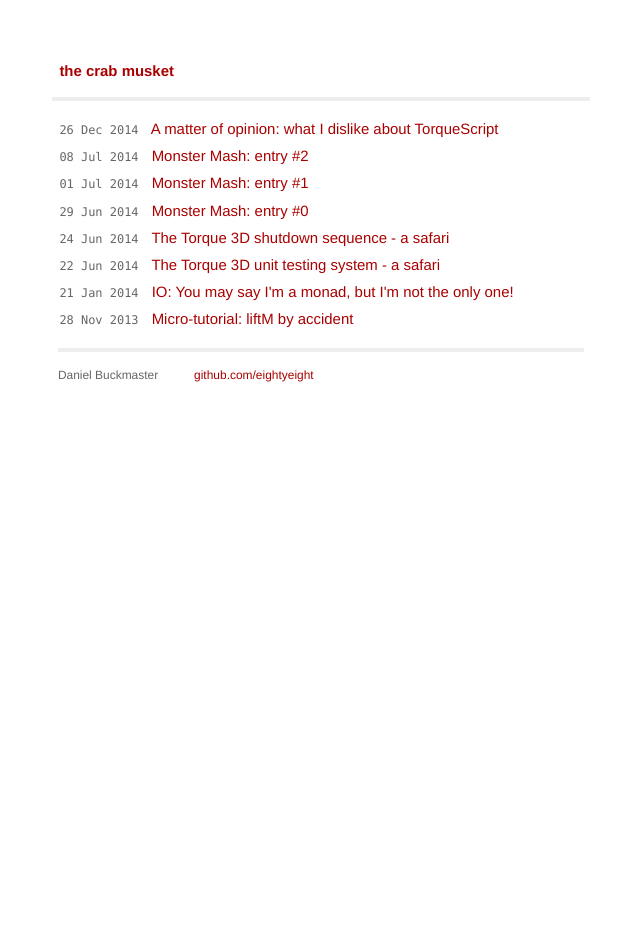
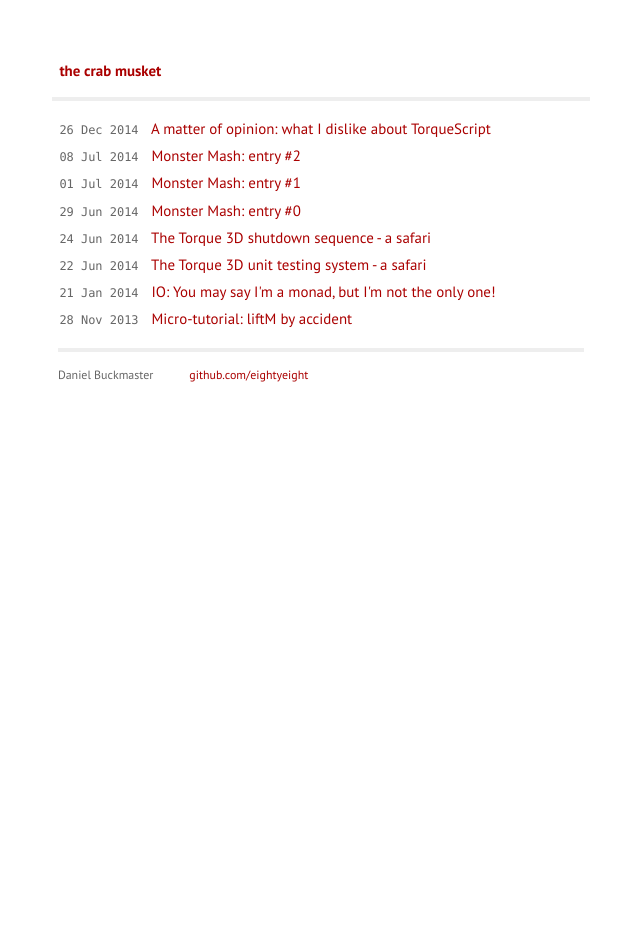
Before and after one commit to crabmusket/eightyeight.github.io, a Jekyll site: the page built from index.html, in a window 1280 px wide. Shown: the whole page, without its empty margins (319-959 px from the left). Built offline with Jekyll 4.4.1, drawn with Linux system fonts in a browser that asks for light colours; Markdown is read by kramdown in place of the engine named in the settings.

Commit message:
Added PT Sans font.

```diff
--- a/_layouts/default.html
+++ b/_layouts/default.html
@@ -11,6 +11,9 @@
 
         <!-- Custom CSS -->
         <link rel="stylesheet" href="/css/main.css">
+
+        <!-- Fonts -->
+        <link href='//fonts.googleapis.com/css?family=PT+Sans:400,700,400italic' rel='stylesheet' type='text/css'>
 
     </head>
     <body>
--- a/css/main.css
+++ b/css/main.css
@@ -14,7 +14,7 @@ html, body { height: 100%; }
 
 body {
   background-color: #FFF;
-  font: 13.34px Helvetica, Arial, sans-serif;
+  font: 13.34px 'PT Sans', Helvetica, Arial, sans-serif;
   font-size: small;
   text-align: center;
 }
```
